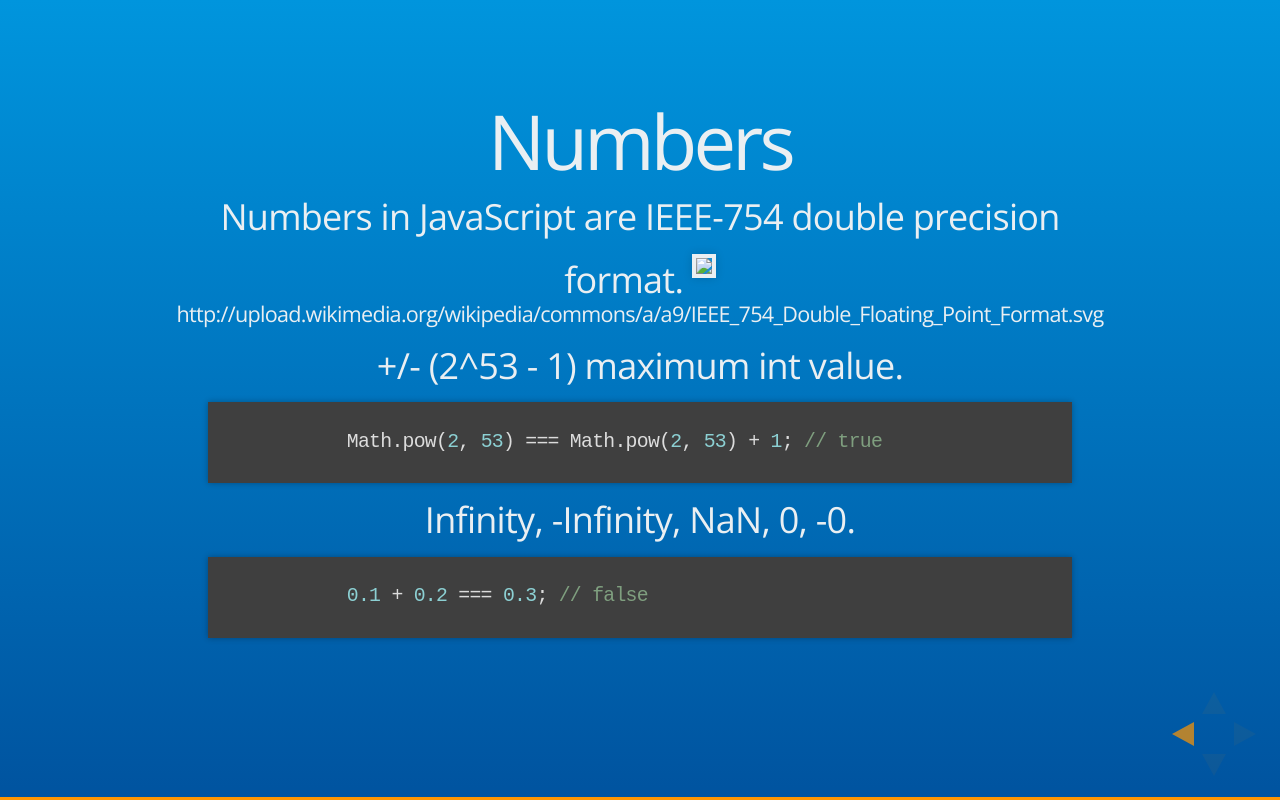
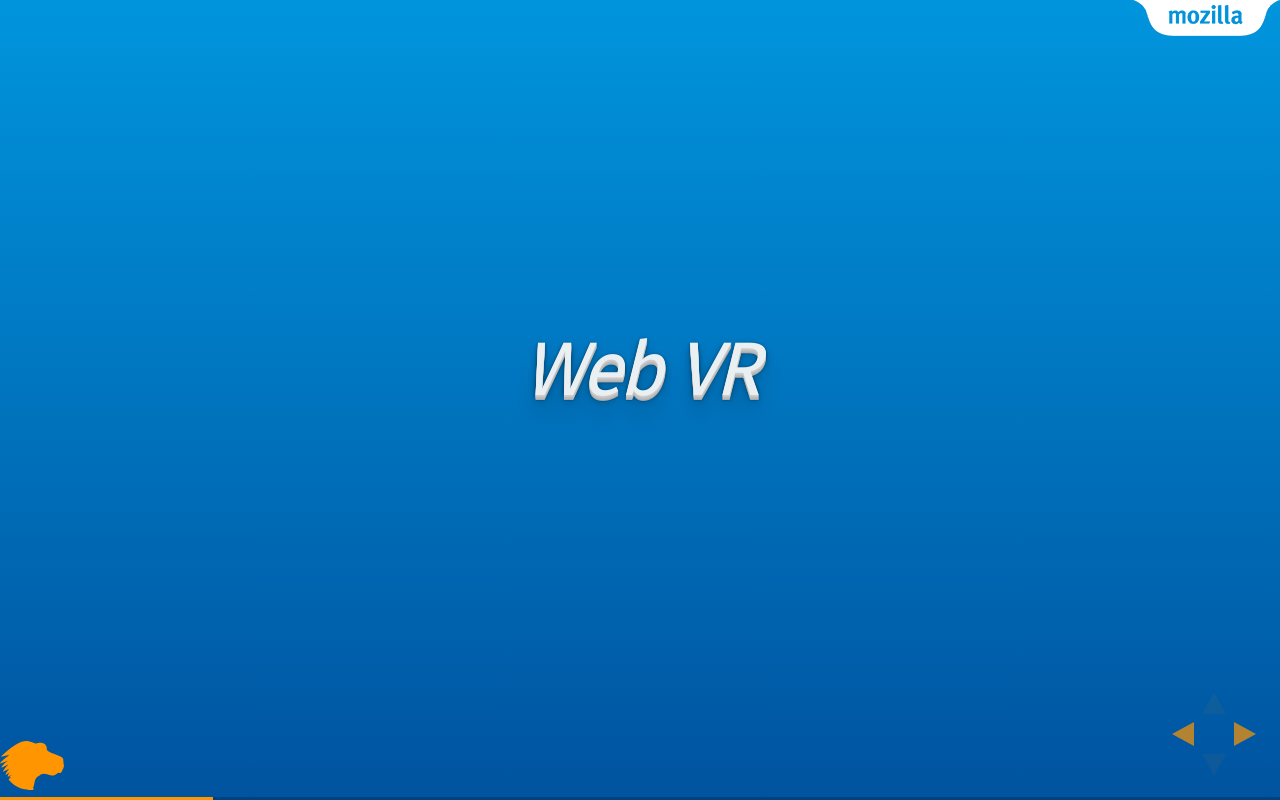
Before and after one commit to nickdesaulniers/BrazilJS2015, a plain HTML site: page slides/index.html in a window 1280 px wide. Both pictures are taken after a click on the element 1251 px from the left and 734 px from the top of the page. Drawn offline with nearby package versions, Linux system fonts and the light colour scheme.

Commit message:
add dino, add headers

```diff
--- a/reveal.js-2.6.2/css/theme/fxos.css
+++ b/reveal.js-2.6.2/css/theme/fxos.css
@@ -1,4 +1,3 @@
-@import url(http://fonts.googleapis.com/css?family=Open+Sans:400,700,400italic);
 /**
  * Firefox OS theme for reveal js. Based on the Beige theme
  */
@@ -12,7 +11,7 @@ body {
 }
 
 .reveal {
-  font-family: "Open Sans", sans-serif;
+  font-family: "Fira Sans", sans-serif;
   font-size: 36px;
   font-weight: normal;
   letter-spacing: -0.02em;
@@ -34,13 +33,17 @@ body {
 .reveal h6 {
   margin: 0 0 20px 0;
   color: #EAEFF2;
-  font-family: "Open Sans", sans-serif;
+  font-family: "Fira Sans", sans-serif;
   line-height: 0.9em;
   letter-spacing: -0.05em;
+  font-style: italic;
   text-shadow: none; }
 
+.reveal h1, .reveal h2 {
+  text-shadow: 0 1px 0 #cccccc, 0 2px 0 #c9c9c9, 0 3px 0 #bbbbbb, 0 4px 0 #b9b9b9, 0 5px 0 #aaaaaa, 0 6px 1px rgba(0, 0, 0, 0.1), 0 0 5px rgba(0, 0, 0, 0.1), 0 1px 3px rgba(0, 0, 0, 0.3), 0 3px 5px rgba(0, 0, 0, 0.2), 0 5px 10px rgba(0, 0, 0, 0.25), 0 20px 20px rgba(0, 0, 0, 0.15);
+}
+
 .reveal h1 {
-  text-shadow: 0 1px 0 #cccccc, 0 2px 0 #c9c9c9, 0 3px 0 #bbbbbb, 0 4px 0 #b9b9b9, 0 5px 0 #aaaaaa, 0 6px 1px rgba(0, 0, 0, 0.1), 0 0 5px rgba(0, 0, 0, 0.1), 0 1px 3px rgba(0, 0, 0, 0.3), 0 3px 5px rgba(0, 0, 0, 0.2), 0 5px 10px rgba(0, 0, 0, 0.25), 0 20px 20px rgba(0, 0, 0, 0.15);
   font-size: 2.5em;
 }
 
--- a/slides/index.html
+++ b/slides/index.html
@@ -2,34 +2,49 @@
 <html lang="en">
   <head>
     <meta charset="utf-8">
-    <title>Template</title>
+    <title>Improving Game Performance On the Web</title>
+    <link href='http://fonts.googleapis.com/css?family=Fira+Sans' rel='stylesheet'/>
     <link rel="stylesheet" href="../reveal.js-2.6.2/css/reveal.min.css"/>
     <link rel="stylesheet" href="../reveal.js-2.6.2/css/theme/fxos.css" id="theme"/>
     <link rel="stylesheet" href="../reveal.js-2.6.2/lib/css/zenburn.css"/>
+    <link rel="stylesheet" href="../mozilla-tabzilla/css/tabzilla.css" media="screen" />
+    <style>
+#dino {
+  position: fixed;
+  bottom: 10px;
+  width: 5%;
+}
+    </style>
   </head>
   <body>
+  <img id="dino" src="dino.svg" alt="Mozilla Dino Head Logo"/>
+  <div id="tabzilla">
+    <a href="https://www.mozilla.org/">Mozilla</a>
+  </div>
     <div class="reveal">
       <div class="slides">
-        <!-- Your content goes here -->
         <section>
-          <h1>JavaScript</h1>
-          <pre><code class="javascript">console.log("Hello World");</code></pre>
+          <h1>Improving Game</h1>
+          <h1>Performance on the Web</h1>
+          <small>Nick Desaulniers - <a href="https://twitter.com/LostOracle">@LostOracle</a></small>
         </section>
         <section>
-          <h2>Numbers</h2>
-          Numbers in JavaScript are IEEE-754 double precision format.
-          <img src="../images/IEEE_754_Double_Floating_Point_Format.svg"/>
-          <small>http://upload.wikimedia.org/wikipedia/commons/a/a9/IEEE_754_Double_Floating_Point_Format.svg</small>
-          <br/>
-          +/- (2^53 - 1) maximum int value.
-          <pre><code class="javascript">
-            Math.pow(2, 53) === Math.pow(2, 53) + 1; // true
-          </code></pre>
-          Infinity, -Infinity, NaN, 0, -0.
-          <pre><code class="javascript">
-            0.1 + 0.2 === 0.3; // false
-          </code></pre>
-          <!-- End of your content -->
+          <h2>Web VR</h2>
+        </section>
+        <section>
+          <h2>Web Assembly</h2>
+        </section>
+        <section>
+          <h2>SharredArrayBuffer</h2>
+        </section>
+        <section>
+          <h2>WebGL 2</h2>
+        </section>
+        <section>
+          <h2>SIMD</h2>
+        </section>
+        <section>
+          <h2>WebGL in Workers</h2>
         </section>
       </div>
     </div>
```
Also changed, not shown: slides/dino.svg (added).
